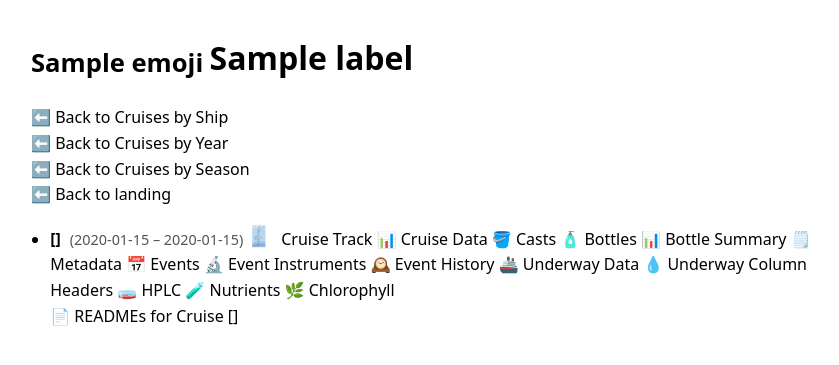
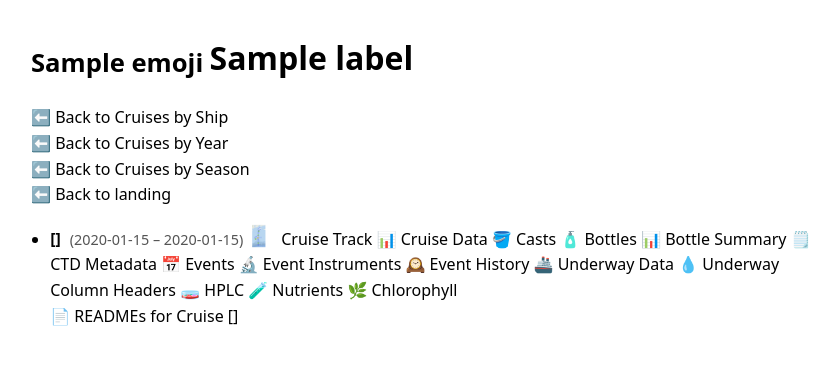
Before and after one commit to WHOIGit/nes-lter-api-2, a Django app: template api/core/templates/cruise_list.html in a window 1280 px wide. Shown: the top 365 px of the page, without its empty margins (219-1058 px from the left). Run offline with Django 5.2, Linux system fonts and the light colour scheme; the template is opened without the code that fills it: most values are stand-ins (such as "Sample title", 1, 10 or a date in 2020).

Commit message:
change cruise ep link name to CTD Metadata

```diff
--- a/api/core/templates/cruise_list.html
+++ b/api/core/templates/cruise_list.html
@@ -50,7 +50,7 @@
                     📊 Bottle Summary
                 </a>
                 <a href="/api/ctd/metadata/{{ cruise.name|lower }}" target="_blank" class="link">
-                    🗒️ Metadata
+                    🗒️ CTD Metadata
                 </a>
                 <a href="/api/events/get/{{ cruise.name|lower }}" target="_blank" class="link">
                     📅 Events
```
